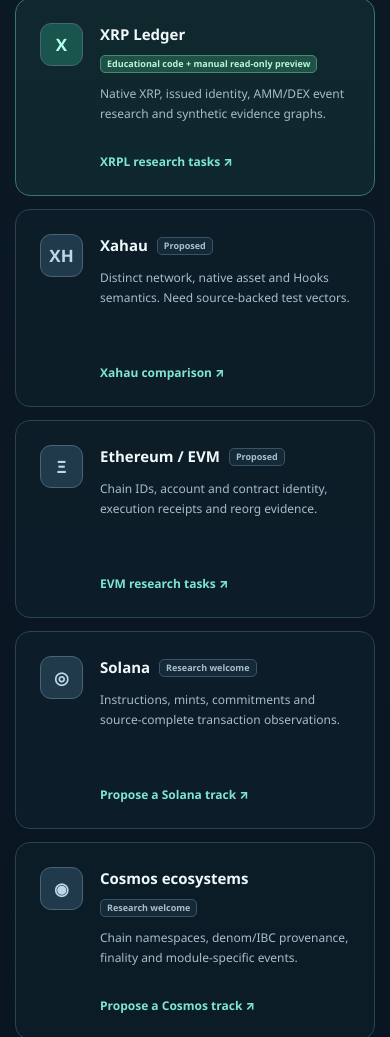
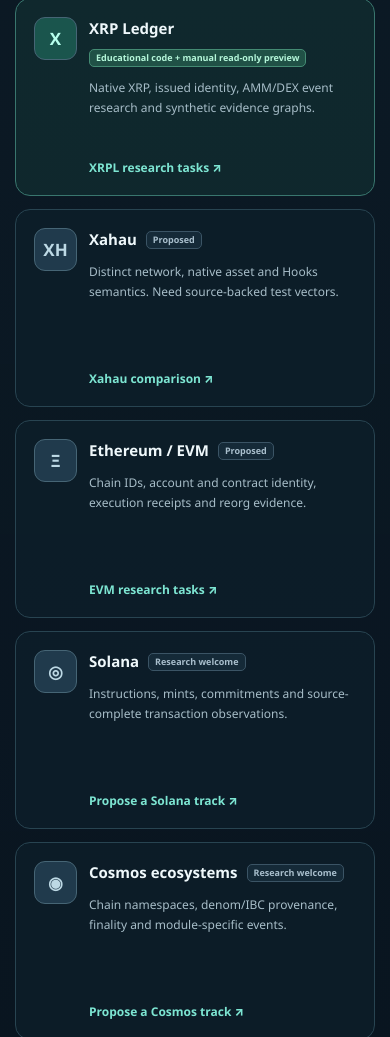
Before and after one commit to Footloose9/hyperfabric-evolution, a plain HTML site: page docs/index.html in a window 390 px wide. Shown: the part 6614-7651 px from the top of the page. Drawn offline with Linux system fonts and the light colour scheme.

Commit message:
fix: prevent narrow network cards from widening mobile layout

```diff
--- a/docs/site.css
+++ b/docs/site.css
@@ -240,6 +240,10 @@ h3 { letter-spacing: -.5px; line-height: 1.3; }
   .research-grid { grid-template-columns: 1fr; }
 }
 @media (max-width: 570px) {
+  /* Prevent long network-status badges from forcing horizontal scrolling. */
+  .network-card { min-width: 0; gap: 12px; padding: 18px; }
+  .network-card>div:last-child { min-width: 0; }
+  .network-state { white-space: normal; overflow-wrap: anywhere; }
   .main-nav { flex-wrap: wrap; justify-content: flex-start; }
   .main-nav a { padding: 5px 0; }
   .live-preview-panel, .live-preview-limits { padding: 22px 18px; }
```
